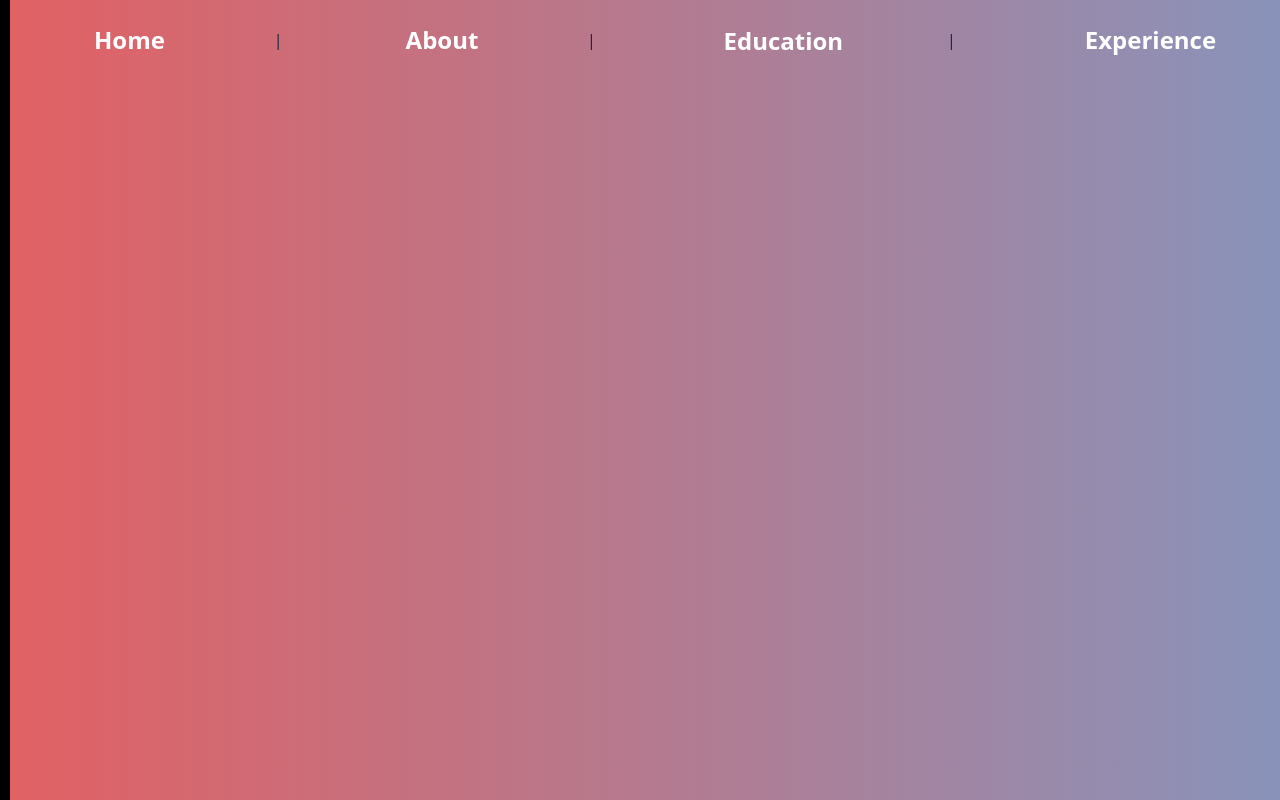
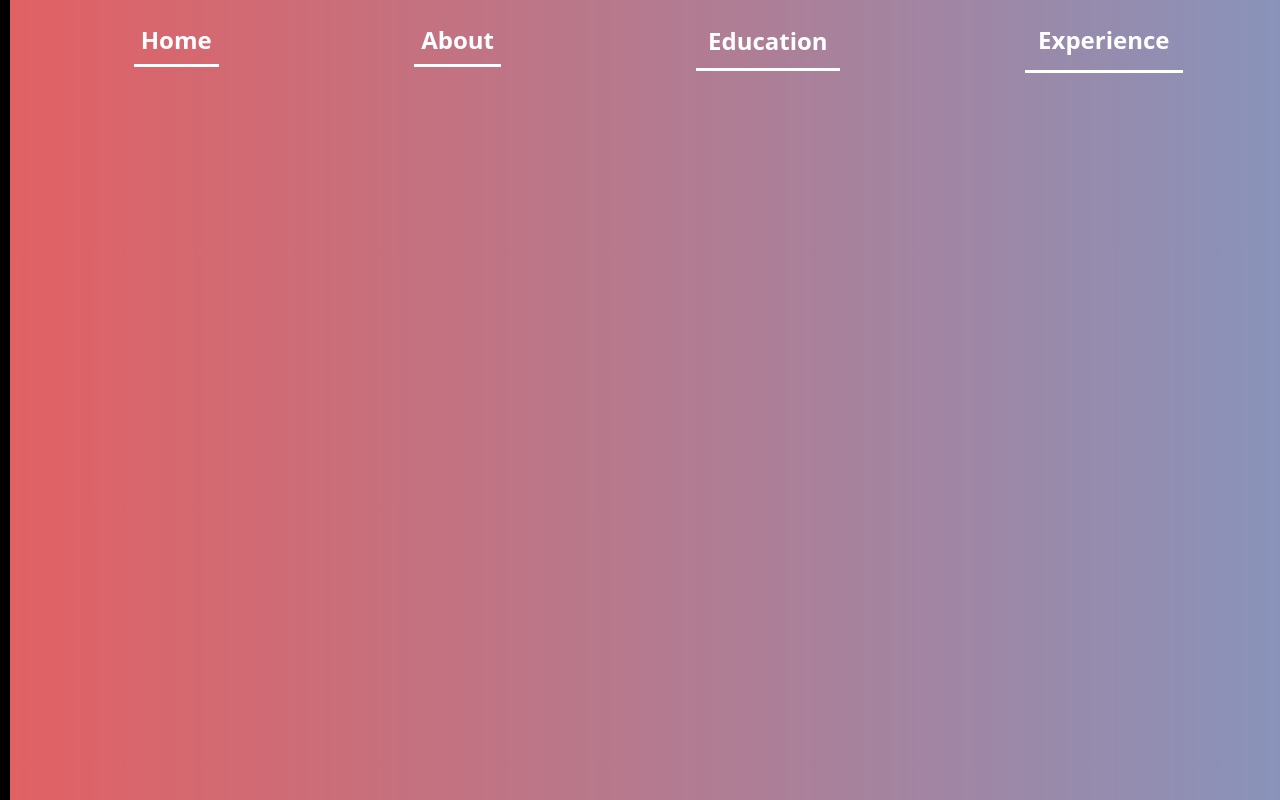
Before and after one commit to rachanac16/reflection, a React (Create React App) app: page / in a window 1280 px wide. Built offline with nearby package versions, Linux system fonts and the light colour scheme.

Commit message:
added underline and fixed scrolling finally

```diff
--- a/src/App.js
+++ b/src/App.js
@@ -24,6 +24,8 @@ function App() {
 
       <div className='container'>
         <Navbar/>
+        <div className='restrictcontainer'>
+
         <div className='homecontainer'>
           <Routes>
             <Route path="/reflection" element={<Home/>}/>
@@ -34,6 +36,8 @@ function App() {
           </Routes>
         </div>
 
+        </div>
+
       </div>
     </div>
   </ThemeProvider>
--- a/src/components/Navbar.js
+++ b/src/components/Navbar.js
@@ -6,11 +6,11 @@ function Navbar(){
     return <div className='toolbarcontainer'>
         <Toolbar className='toolbar'>
             <CustomLink to={"/reflection"} className="navbar">Home</CustomLink>
-            |
+
             <CustomLink to={"/reflection/about"} className="navbar">About</CustomLink>
-            |
+
             <CustomLink to={"/reflection/education"} className="navbar">Education</CustomLink>
-            |
+
             <CustomLink to={"/reflection/experience"} className="navbar">Experience</CustomLink>
             {/* <CustomLink to={"/reflection/others"} className="navbar">Others</CustomLink> */}
         </Toolbar>
--- a/src/index.css
+++ b/src/index.css
@@ -79,8 +79,19 @@ body {
   font-family: 'Courier New', Courier, monospace;
 }
 
+.restrictcontainer{
+  position: fixed;
+  top: 80px;
+  /* display: block; */
+  overflow: scroll;
+  height: 80%;
+}
+
 .navbar {
   text-decoration: none;
+  padding-bottom: 15px;
+  border-bottom-style: solid;
+  border-bottom-width: 3.1px;
   color: rgb(255, 255, 255);
   font-size: x-large;
   font-weight: bolder;
```
